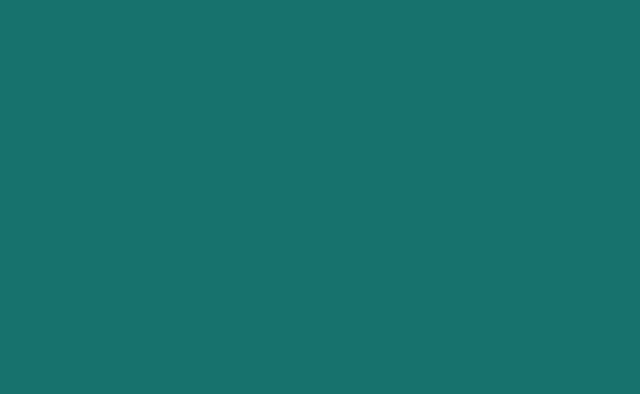
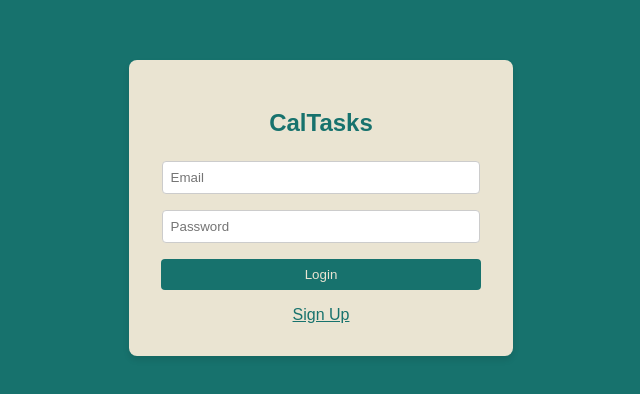
Before and after one commit to EricJ15/calendarIT45, a React (Create React App) app: page /login in a window 1280 px wide. Before the commit this address had no page. Shown: the part 192-586 px from the top of the page, without its empty margins (319-959 px from the left). Built offline with nearby package versions, Linux system fonts and the light colour scheme.

Commit message:
added login and registration functionalities with firebase integration

```diff
--- a/package.json
+++ b/package.json
@@ -6,9 +6,10 @@
     "@testing-library/jest-dom": "^5.17.0",
     "@testing-library/react": "^13.4.0",
     "@testing-library/user-event": "^13.5.0",
+    "firebase": "^9.x.x",
     "react": "^18.3.1",
     "react-dom": "^18.3.1",
-    "react-router-dom": "^6.28.0",
+    "react-router-dom": "^6.x.x",
     "react-scripts": "5.0.1",
     "web-vitals": "^2.1.4"
   },
--- a/src/App.js
+++ b/src/App.js
@@ -1,14 +1,15 @@
 // src/App.js
 import React from 'react';
-import { BrowserRouter as Router, Route, Routes } from 'react-router-dom';
-import Login from './components/Login';
-import SignUp from './components/SignUp'; // Assuming you have a SignUp component
+import { BrowserRouter as Router, Routes, Route, Navigate } from 'react-router-dom';
+import Login from './components/login';
+import SignUp from './components/SignUp';
 
 function App() {
   return (
     <Router>
       <Routes>
-        <Route path="/" element={<Login />} />
+        <Route path="/" element={<Navigate to="/login" />} />
+        <Route path="/login" element={<Login />} />
         <Route path="/signup" element={<SignUp />} />
       </Routes>
     </Router>
--- a/src/components/SignUp.css
+++ b/src/components/SignUp.css
@@ -1,12 +1,3 @@
-body {
-    background-color: #17726d;
-    display: flex;
-    justify-content: center;
-    align-items: center;
-    height: 100vh;
-    margin: 0;
-    font-family: Arial, sans-serif;
-}
 .signup-container {
     background-color: #eae4d2;
     padding: 2rem;
@@ -47,3 +38,8 @@ body {
     color: #17726d;
     font-size: 1
 }
+.error-message {
+    color: #dc3545;
+    margin-bottom: 1rem;
+    font-size: 0.875rem;
+}
--- a/src/components/SignUp.jsx
+++ b/src/components/SignUp.jsx
@@ -1,23 +1,63 @@
-import React from 'react';
+import React, { useState } from 'react';
+import { useNavigate } from 'react-router-dom';
+import { createUserWithEmailAndPassword } from 'firebase/auth';
+import { auth } from '../utils/firebase';
 import './SignUp.css';
 
 export const SignUp = () => {
+  const [email, setEmail] = useState('');
+  const [password, setPassword] = useState('');
+  const [confirmPassword, setConfirmPassword] = useState('');
+  const [error, setError] = useState('');
+  const navigate = useNavigate();
 
-    const handleSubmit = (e) => {
-        e.preventDefault(); // Prevent default form submission
-        alert('Account has been created successfully!');
-      };
+  const handleSubmit = async (e) => {
+    e.preventDefault();
+    setError('');
+
+    if (password !== confirmPassword) {
+      setError("Passwords don't match");
+      return;
+    }
+
+    try {
+      await createUserWithEmailAndPassword(auth, email, password);
+      navigate('/');
+    } catch (error) {
+      setError(error.message);
+    }
+  };
 
   return (
-    <div class="signup-container">
-        <h1>Sign Up</h1>
-        <form onSubmit={handleSubmit}>
-        <input type="text" placeholder="Username" required />
-        <input type="password" placeholder="Password" required />
-        <input type="password" placeholder="Confirm Password" required />
+    <div className="signup-container">
+      <h1>Sign Up</h1>
+      {error && <p className="error-message">{error}</p>}
+      <form onSubmit={handleSubmit}>
+        <input
+          type="email"
+          placeholder="Email"
+          value={email}
+          onChange={(e) => setEmail(e.target.value)}
+          required
+        />
+        <input
+          type="password"
+          placeholder="Password"
+          value={password}
+          onChange={(e) => setPassword(e.target.value)}
+          required
+        />
+        <input
+          type="password"
+          placeholder="Confirm Password"
+          value={confirmPassword}
+          onChange={(e) => setConfirmPassword(e.target.value)}
+          required
+        />
         <button type="submit">Sign Up</button>
       </form>
     </div>
-  )
-}
-export default SignUp
+  );
+};
+
+export default SignUp;
--- a/src/components/login.css
+++ b/src/components/login.css
@@ -1,12 +1,3 @@
-body {
-    background-color: #17726d;
-    display: flex;
-    justify-content: center;
-    align-items: center;
-    height: 100vh;
-    margin: 0;
-    font-family: Arial, sans-serif;
-}
 .login-container {
     background-color: #eae4d2;
     padding: 2rem;
@@ -52,3 +43,8 @@ body {
     color: #17726d;
     display: block;
 }
+.error-message {
+    color: #dc3545;
+    margin-bottom: 1rem;
+    font-size: 0.875rem;
+}
--- a/src/components/login.jsx
+++ b/src/components/login.jsx
@@ -1,14 +1,46 @@
-import React from 'react';
-import { Link } from 'react-router-dom';
+import React, { useState } from 'react';
+import { Link, useNavigate } from 'react-router-dom';
+import { signInWithEmailAndPassword } from 'firebase/auth';
+import { auth } from '../utils/firebase';
 import './login.css';
 
 export const Login = () => {
+  const [email, setEmail] = useState('');
+  const [password, setPassword] = useState('');
+  const [error, setError] = useState('');
+  const navigate = useNavigate();
+
+  const handleSubmit = async (e) => {
+    e.preventDefault();
+    setError('');
+
+    try {
+      await signInWithEmailAndPassword(auth, email, password);
+      navigate('/');  //need link ni diri para diretso sa main page
+    } catch (error) {
+      setError(error.message);
+    }
+  };
+
   return (
     <div className="login-container">
       <h1>CalTasks</h1>
-      <form>
-        <input type="text" placeholder="Username" />
-        <input type="password" placeholder="Password" />
+      {error && <p className="error-message">{error}</p>}
+      <form onSubmit={handleSubmit}>
+        <input
+          type="email"
+          placeholder="Email"
+          value={email}
+          onChange={(e) => setEmail(e.target.value)}
+          required
+        />
+        <input
+          type="password"
+          placeholder="Password"
+          value={password}
+          onChange={(e) => setPassword(e.target.value)}
+          required
+        />
         <button type="submit">Login</button>
       </form>
       <Link to="/signup" className="signup-link">Sign Up</Link>
--- /dev/null
+++ b/src/config/firebase-config.js
@@ -0,0 +1,15 @@
+import { initializeApp } from "firebase/app";
+import { getAuth } from "firebase/auth";
+
+const firebaseConfig = {
+  apiKey: "AIzaSyAOuw0Y7gyOIj55B5w0BN437wwM5q31_JY",
+  authDomain: "caltask-91e66.firebaseapp.com",
+  projectId: "caltask-91e66",
+  storageBucket: "caltask-91e66.firebasestorage.app",
+  messagingSenderId: "663116716368",
+  appId: "1:663116716368:web:20c2e907350f1042fb3455",
+  measurementId: "G-850RHF9VYN"
+};
+
+const app = initializeApp(firebaseConfig);
+export const auth = getAuth(app);
--- a/src/index.css
+++ b/src/index.css
@@ -1,10 +1,14 @@
 body {
+  background-color: #17726d;
   margin: 0;
-  font-family: -apple-system, BlinkMacSystemFont, 'Segoe UI', 'Roboto', 'Oxygen',
-    'Ubuntu', 'Cantarell', 'Fira Sans', 'Droid Sans', 'Helvetica Neue',
-    sans-serif;
-  -webkit-font-smoothing: antialiased;
-  -moz-osx-font-smoothing: grayscale;
+  font-family: Arial, sans-serif;
+}
+
+#root {
+  display: flex;
+  justify-content: center;
+  align-items: center;
+  min-height: 100vh;
 }
 
 code {
--- a/src/index.js
+++ b/src/index.js
@@ -11,7 +11,4 @@ root.render(
   </React.StrictMode>
 );
 
-// If you want to start measuring performance in your app, pass a function
-// to log results (for example: reportWebVitals(console.log))
-// or send to an analytics endpoint. Learn more: https://bit.ly/CRA-vitals
 reportWebVitals();
--- /dev/null
+++ b/src/utils/firebase.js
@@ -0,0 +1,2 @@
+import { auth } from '../config/firebase-config';
+export { auth };
```
Also changed, not shown: 1 other file (tests, documents, lock files or other folders).
